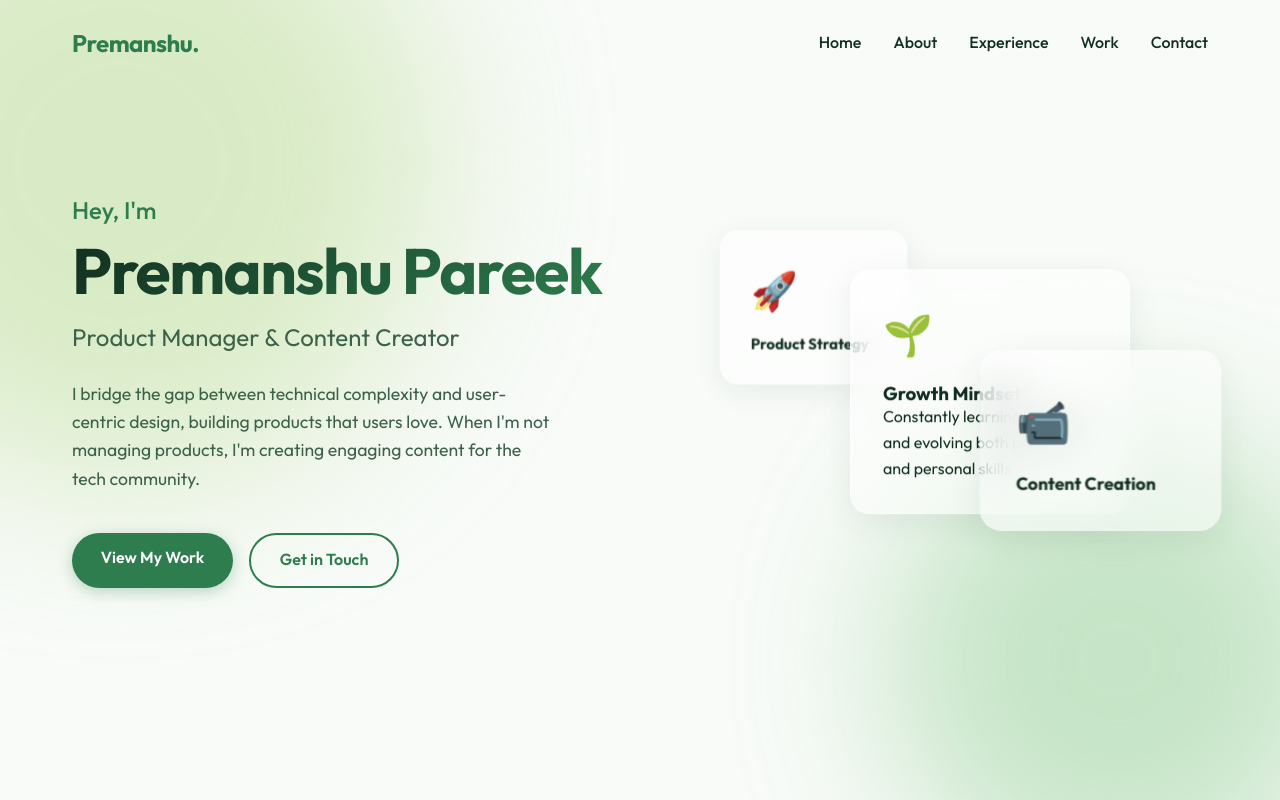
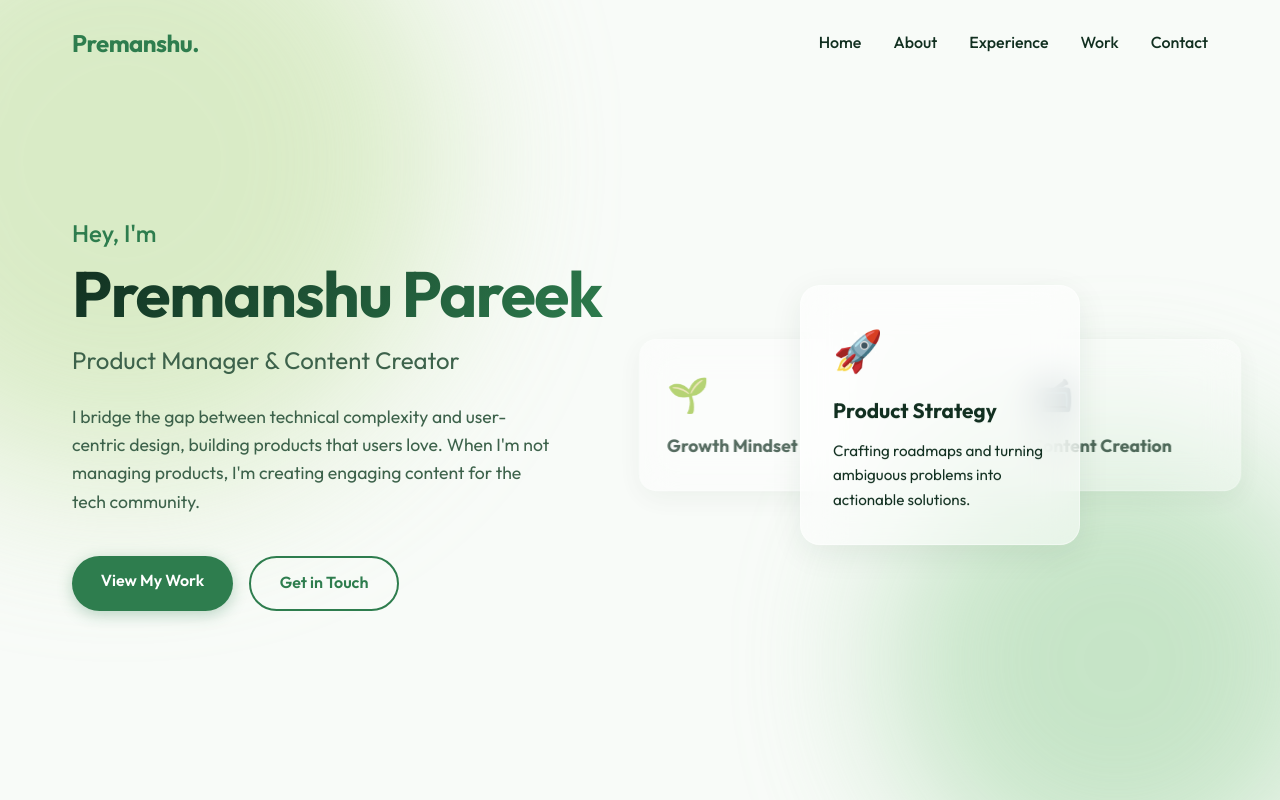
Before and after one commit to premanshu-pareek/portfolio-website, a plain HTML site: page index.html in a window 1280 px wide. Shown: the top 800 px of the page. Drawn offline with nearby package versions, Linux system fonts and the light colour scheme; animation ran at ten frames a second.

Commit message:
PP-03: Fixes hero visual glass card animation

```diff
--- a/index.html
+++ b/index.html
@@ -54,18 +54,23 @@
                     </div>
                 </div>
                 <div class="hero-visual">
-                    <div class="glass-card main-card">
+                    <div class="glass-card carousel-card active">
                         <div class="card-icon">🌱</div>
                         <h3>Growth Mindset</h3>
-                        <p>Constantly learning, iterating, and evolving both products and personal skills.</p>
+                        <p class="card-desc">Constantly learning, iterating, and evolving both products and personal
+                            skills.</p>
                     </div>
-                    <div class="glass-card small-card-1">
+                    <div class="glass-card carousel-card next">
                         <div class="card-icon">🚀</div>
-                        <h4>Product Strategy</h4>
+                        <h3>Product Strategy</h3>
+                        <p class="card-desc">Crafting roadmaps and turning ambiguous problems into actionable solutions.
+                        </p>
                     </div>
-                    <div class="glass-card small-card-2">
+                    <div class="glass-card carousel-card prev">
                         <div class="card-icon">📹</div>
-                        <h4>Content Creation</h4>
+                        <h3>Content Creation</h3>
+                        <p class="card-desc">Demystifying tech and product management concepts and building an engaged
+                            community.</p>
                     </div>
                 </div>
             </div>
--- a/script.js
+++ b/script.js
@@ -21,10 +21,22 @@ document.addEventListener('DOMContentLoaded', () => {
           .from(".name", { y: 20, opacity: 0, duration: 0.6, ease: "power3.out" }, "-=0.4")
           .from(".role", { y: 20, opacity: 0, duration: 0.6, ease: "power3.out" }, "-=0.4")
           .from(".summary", { y: 20, opacity: 0, duration: 0.6, ease: "power3.out" }, "-=0.4")
-          .from(".cta-group", { y: 20, opacity: 0, duration: 0.6, ease: "power3.out" }, "-=0.4")
-          .from(".main-card", { x: 50, opacity: 0, duration: 0.8, ease: "back.out(1.7)" }, "-=0.4")
-          .from(".small-card-1", { x: -30, opacity: 0, duration: 0.8, ease: "back.out(1.7)" }, "-=0.6")
-          .from(".small-card-2", { y: 30, opacity: 0, duration: 0.8, ease: "back.out(1.7)" }, "-=0.6");
+          .from(".cta-group", { y: 20, opacity: 0, duration: 0.6, ease: "power3.out" }, "-=0.4");
+
+    // Carousel Auto-rotation Logic
+    const carouselCards = document.querySelectorAll('.carousel-card');
+    let currentIndex = 0;
+
+    setInterval(() => {
+        if(carouselCards.length === 0) return;
+        carouselCards.forEach(card => card.classList.remove('active', 'next', 'prev'));
+
+        currentIndex = (currentIndex + 1) % carouselCards.length;
+
+        carouselCards[currentIndex].classList.add('active');
+        carouselCards[(currentIndex + 1) % carouselCards.length].classList.add('next');
+        carouselCards[(currentIndex + 2) % carouselCards.length].classList.add('prev');
+    }, 4000);
 
     // Section Headers Animation
     gsap.utils.toArray('.section-header').forEach(header => {
--- a/style.css
+++ b/style.css
@@ -271,32 +271,53 @@ a {
     transform: translateY(-5px);
 }
 
-.main-card {
+.carousel-card {
     width: 280px;
     top: 50%;
     left: 50%;
-    transform: translate(-50%, -50%);
-    z-index: 2;
+    position: absolute;
+    transform: translate(-50%, -50%) scale(0.85);
+    z-index: 1;
+    opacity: 0.6;
+    transition: all 0.6s cubic-bezier(0.4, 0, 0.2, 1);
 }
 
-.main-card:hover {
-    transform: translate(-50%, -55%);
+.carousel-card.active {
+    transform: translate(-50%, -50%) scale(1);
+    z-index: 3;
+    opacity: 1;
 }
 
-.small-card-1 {
-    width: 200px;
-    top: 10%;
-    left: 10%;
-    z-index: 1;
-    animation: float 8s ease-in-out infinite;
+.carousel-card.next {
+    transform: translate(15%, -50%) scale(0.85);
+    z-index: 2;
+    opacity: 0.7;
 }
 
-.small-card-2 {
-    width: 220px;
-    bottom: 10%;
-    right: 5%;
-    z-index: 3;
-    animation: float 10s ease-in-out infinite reverse;
+.carousel-card.prev {
+    transform: translate(-115%, -50%) scale(0.85);
+    z-index: 2;
+    opacity: 0.7;
+}
+
+.carousel-card h3 {
+    font-size: 1.3rem;
+    margin-bottom: 0.5rem;
+}
+
+.card-desc {
+    max-height: 0;
+    opacity: 0;
+    overflow: hidden;
+    margin-top: 0;
+    transition: all 0.4s ease;
+    font-size: 0.95rem;
+}
+
+.carousel-card.active .card-desc {
+    max-height: 120px;
+    opacity: 1;
+    margin-top: 1rem;
 }
 
 .card-icon {
@@ -306,16 +327,23 @@ a {
 
 /* Sections Global */
 section {
-    padding: 6rem 0;
+    padding: 50px 0;
 }
 
 .section-header {
-    text-align: center;
+    display: flex;
+    justify-content: center;
+    align-items: center;
+    gap: 1rem;
     margin-bottom: 4rem;
 }
 
+.section-header h2 {
+    margin-bottom: 0;
+}
+
 .leaf-separator {
-    font-size: 1.5rem;
+    font-size: 2rem; /* Adjusted size to look good next to heading */
     opacity: 0.8;
 }
 
```
